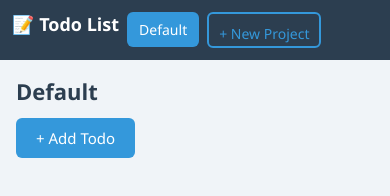
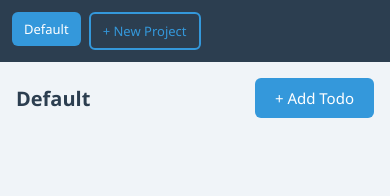
Before and after one commit to VicRousy/todo-list, a website built with webpack: page src/template.html in a window 390 px wide. Built offline with nearby package versions, Linux system fonts and the light colour scheme.

Commit message:
improve mobile layout - hide title and compact sidebar

```diff
--- a/src/todo.css
+++ b/src/todo.css
@@ -221,46 +221,55 @@ dialog input, dialog select {
 
   .sidebar {
     padding: 12px;
-   flex-direction: row;
-   overflow-x: auto;
-   gap: 8px;
-   flex-wrap: nowrap;
-   max-height: 60px;
+    flex-direction: row;
+    overflow-x: auto;
+    gap: 8px;
+    height: auto;
+    min-height: 50px;
   }
 
   .sidebar h1 {
-    font-size: 18px;
-    margin-bottom: 0;
-    white-space: nowrap;
+    display: none;
   }
 
   .project-btn {
     white-space: nowrap;
     padding: 8px 12px;
-    font-size: 14px;
+    font-size: 13px;
+    min-width: fit-content;
   }
 
   #add-project-btn {
     white-space: nowrap;
     margin-top: 0;
+    padding: 8px 12px;
+    font-size: 13px;
   }
 
   .main {
     padding: 16px;
+    width: 100%;
   }
 
   .main-header {
-    flex-direction: column;
-    align-items: flex-start;
+    flex-direction: row;
+    flex-wrap: wrap;
+    align-items: center;
     gap: 12px;
   }
 
   .main-header h2 {
-    font-size: 22px;
+    font-size: 20px;
+    flex: 1;
+  }
+
+  #add-todo-btn {
+    white-space: nowrap;
   }
 
   dialog {
     width: 90%;
+    max-width: 90vw;
     padding: 20px;
   }
 
@@ -268,6 +277,7 @@ dialog input, dialog select {
     flex-direction: column;
     align-items: flex-start;
     gap: 12px;
+    padding: 12px 16px;
   }
 
   .todo-right {
```
